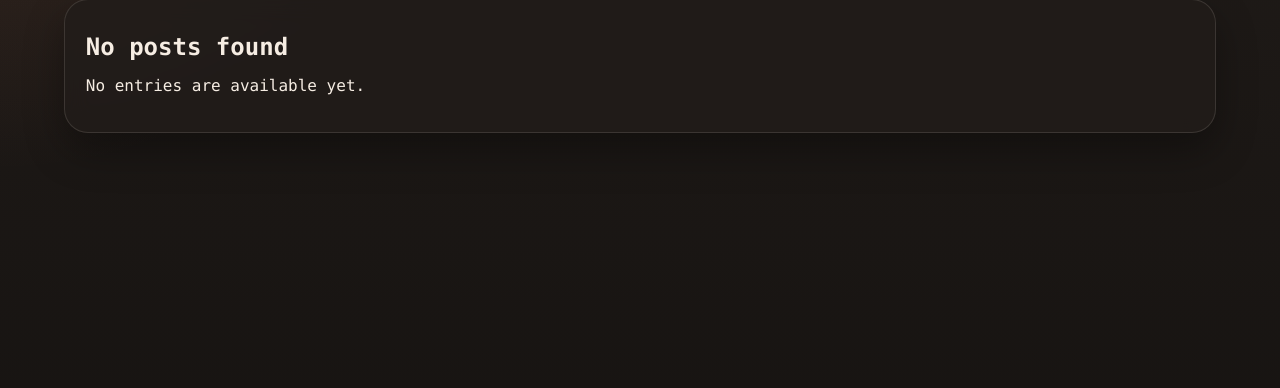
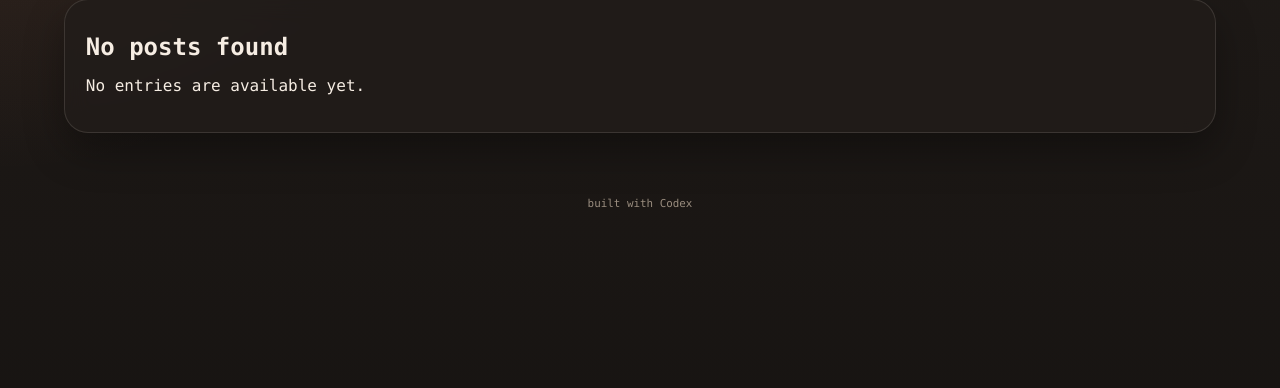
Before and after one commit to fippolo/blog, a Flask app: page / in a window 1280 px wide. Shown: the part 275-663 px from the top of the page. Run offline with Flask 3, Linux system fonts and the light colour scheme; parts of the project's set-up code (start-up, migrations or seed data) failed here and were passed over.

Commit message:
Add minimal footer links

```diff
--- a/static/styles.css
+++ b/static/styles.css
@@ -80,6 +80,24 @@ img {
 
 .site-header {
   padding: 2rem 0 1rem;
+}
+
+.site-footer {
+  padding: 0 0 1.25rem;
+}
+
+.footer-row {
+  display: flex;
+  gap: 0.75rem;
+  align-items: center;
+  justify-content: center;
+  font-size: 0.68rem;
+  color: var(--muted);
+  opacity: 0.72;
+}
+
+.footer-row a {
+  text-decoration: none;
 }
 
 .title-row,
--- a/templates/base.html
+++ b/templates/base.html
@@ -31,6 +31,14 @@
     <main class="shell">
       {% block content %}{% endblock %}
     </main>
+    <footer class="site-footer">
+      <div class="shell footer-row">
+        {% if settings.repository_url %}
+          <a href="{{ settings.repository_url }}" rel="noopener noreferrer">GitHub</a>
+        {% endif %}
+        <span>built with Codex</span>
+      </div>
+    </footer>
     <script>
       (function () {
         const root = document.documentElement;
```
